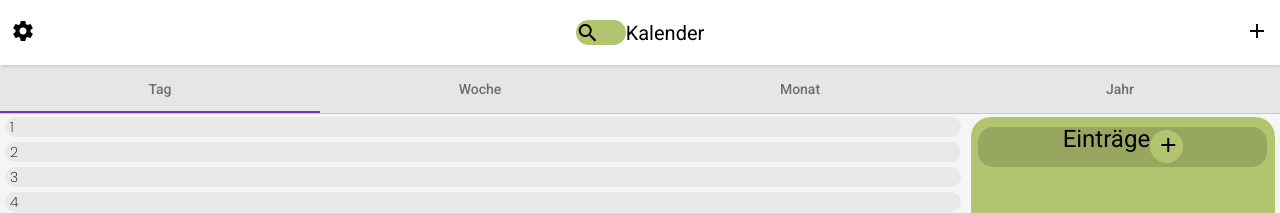
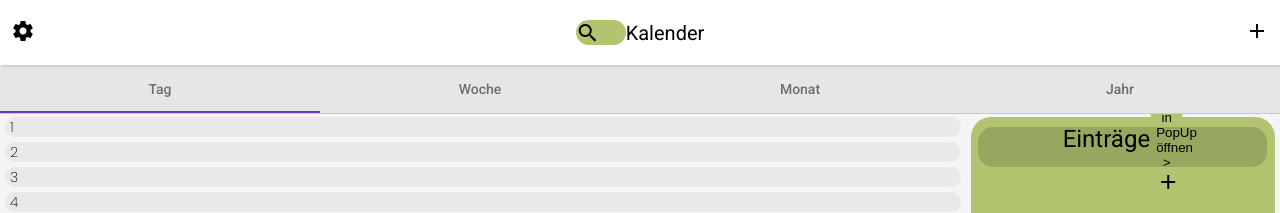
Before and after one commit to DaMaasta/WWIB21, an Angular app in the folder Projekt/: page / in a window 1280 px wide. Shown: the top 213 px of the page. Built offline with nearby package versions, Linux system fonts and the light colour scheme.

Commit message:
Test_Einträge_Einfügen

```diff
--- a/Projekt/src/app/frame/frame.component.html
+++ b/Projekt/src/app/frame/frame.component.html
@@ -42,7 +42,9 @@
                <div class="leiste">
                       <h1>Einträge</h1>
                       <div class="plus">
-                        <button class="add-eintrag"><mat-icon>add</mat-icon></button>
+                        <button class="add-eintrag" href="https://ekiwi.de" onclick="window.open(this.href, 'Fenstername', 'width=800,height=600'); return false">eKiwi.de in PopUp öffnen ><mat-icon>add</mat-icon></button>
+
+
                       </div>
              </div>
             </div>
```
